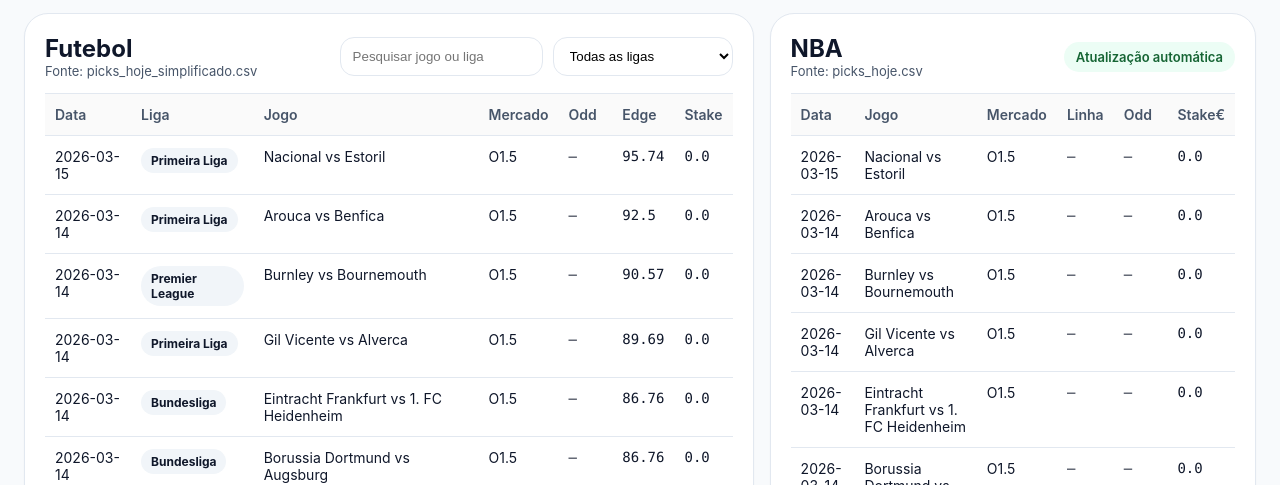
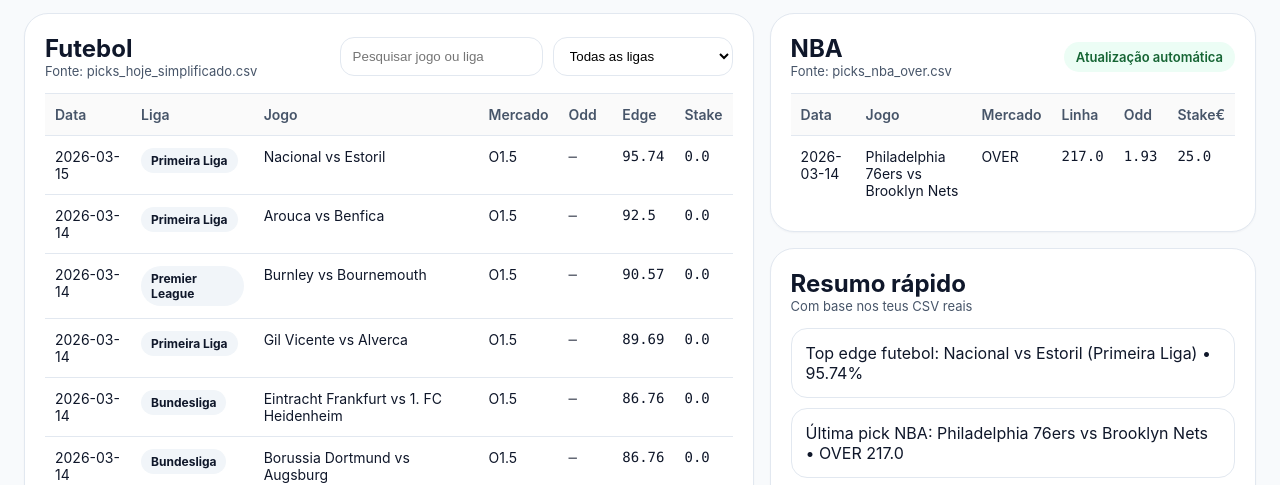
Before and after one commit to jorgepita/apostas-over-futebol, a plain HTML site: page index.html in a window 1280 px wide. Shown: the part 302-787 px from the top of the page. Drawn offline with Linux system fonts and the light colour scheme.

Commit message:
Update index.html

```diff
--- a/index.html
+++ b/index.html
@@ -78,7 +78,6 @@
     th, td { padding: 12px 10px; border-top: 1px solid var(--line); text-align: left; font-size: 14px; vertical-align: top; }
     th { color: var(--muted); font-weight: 600; background: #fafafa; }
     .tag { display: inline-block; padding: 5px 10px; border-radius: 999px; background: #f1f5f9; font-size: 12px; font-weight: 700; }
-    .muted { color: var(--muted); }
     .mono { font-family: ui-monospace, SFMono-Regular, Menlo, monospace; }
     .split { display: grid; grid-template-columns: 1fr; gap: 16px; }
     .small { font-size: 13px; color: var(--muted); }
@@ -121,7 +120,9 @@
           </div>
           <div class="toolbar">
             <input id="searchFootball" class="input" placeholder="Pesquisar jogo ou liga" />
-            <select id="leagueFilter" class="select"><option value="">Todas as ligas</option></select>
+            <select id="leagueFilter" class="select">
+              <option value="">Todas as ligas</option>
+            </select>
           </div>
         </div>
         <div style="overflow:auto;">
@@ -147,7 +148,7 @@
           <div class="section-head">
             <div>
               <h2>NBA</h2>
-              <p class="small">Fonte: picks_hoje.csv</p>
+              <p class="small">Fonte: picks_nba_over.csv</p>
             </div>
             <span class="pill">Atualização automática</span>
           </div>
@@ -184,7 +185,7 @@
   <script>
     const URLS = {
       football: 'https://raw.githubusercontent.com/jorgepita/apostas-over-futebol/main/picks_hoje_simplificado.csv',
-      nba: 'https://raw.githubusercontent.com/jorgepita/apostas-over-futebol/main/picks_hoje.csv'
+      nba: 'https://raw.githubusercontent.com/jorgepita/apostas-over-futebol/main/picks_nba_over.csv'
     };
 
     const state = {
@@ -213,7 +214,7 @@
     function avg(arr) {
       const valid = arr.filter(v => typeof v === 'number' && !Number.isNaN(v));
       if (!valid.length) return 0;
-      return valid.reduce((a,b) => a + b, 0) / valid.length;
+      return valid.reduce((a, b) => a + b, 0) / valid.length;
     }
 
     function fmt(n, d = 2) {
@@ -255,6 +256,7 @@
     function renderFootball() {
       const q = document.getElementById('searchFootball').value.toLowerCase();
       const league = document.getElementById('leagueFilter').value;
+
       const rows = state.football.filter(r => {
         const text = `${r['Liga'] || ''} ${r['Jogo'] || ''} ${r['Mercado'] || ''}`.toLowerCase();
         const okSearch = text.includes(q);
@@ -290,8 +292,8 @@
 
     function renderSummary() {
       const topFootball = [...state.football]
-        .map(r => ({ jogo: r['Jogo'], liga: r['Liga'], edge: num(r['Edge%']) ?? -1, odd: r['Odd'] }))
-        .sort((a,b) => b.edge - a.edge)
+        .map(r => ({ jogo: r['Jogo'], liga: r['Liga'], edge: num(r['Edge%']) ?? -1 }))
+        .sort((a, b) => b.edge - a.edge)
         .slice(0, 3);
 
       const items = [
```
